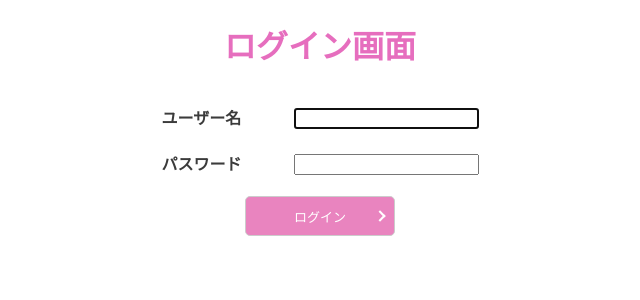
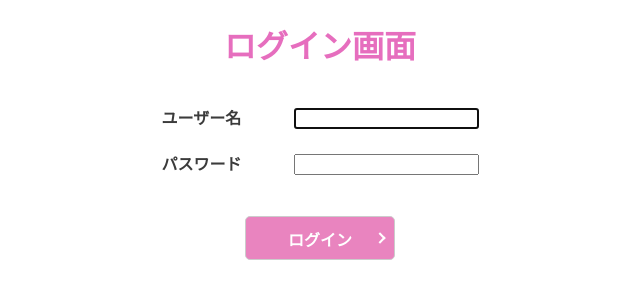
Before and after one commit to T-mihoshi/mind_ch, a Django app: page /login/ in a window 1280 px wide. Shown: the part 68-368 px from the top of the page, without its empty margins (320-960 px from the left). Run offline with Django 4.2, Linux system fonts and the light colour scheme.

Commit message:
depuroi10

```diff
--- a/mind_ch_db/templates/good_list.html
+++ b/mind_ch_db/templates/good_list.html
@@ -7,12 +7,10 @@
     <div>
         {% for post in post_info_good %}
         <div class="post_list">
-            <a href="{% url 'posts_edit' post.id %}">
                 <div class="post_list_title center">
                     <div>{{ post.post_title }}</div>
                 </div>
                 <p>{{ post.post_content }}</p>
-            </a>
         </div>
         {% empty %}
             <div class="center"><p>あなたのいいねはありません</p></div>
--- a/mind_ch_db/templates/login.html
+++ b/mind_ch_db/templates/login.html
@@ -20,8 +20,8 @@
       <td>{{ form.password }}</td>
     </tr>
   </table>
-  <div class="login_btn">
-    <button type="submit" class="submitbtn login_btn">ログイン</button>
+  <div class="center">
+    <button class="submitbtn" style="margin-top: 20px; font-size: 16px; height: 44px; font-weight: bold;" type="submit">ログイン</button>
   </div>
 </form>
 
```
Also changed, not shown: db.sqlite3.
